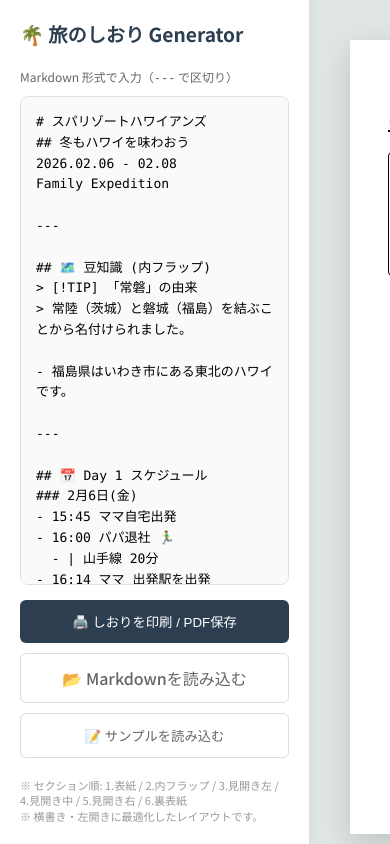
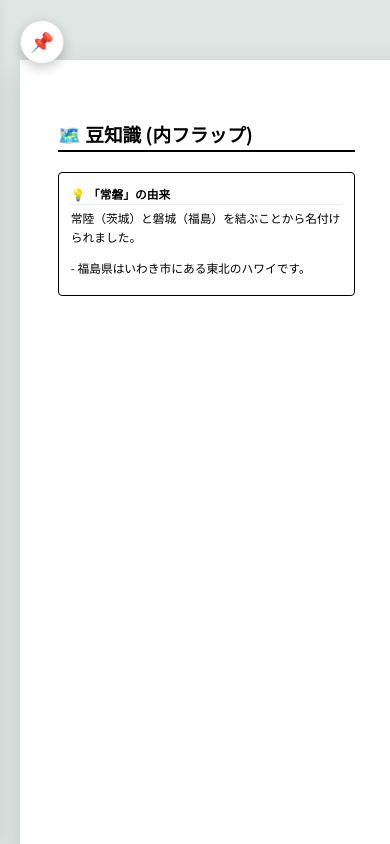
Before and after one commit to naosim/travel-shiori, a plain HTML site: page docs/generator.html in a window 390 px wide. Drawn offline with Linux system fonts and the light colour scheme.

Commit message:
スマートフォン対応

```diff
--- a/docs/generator.html
+++ b/docs/generator.html
@@ -50,7 +50,9 @@
       flex-direction: column;
       padding: 20px;
       box-shadow: 2px 0 10px rgba(0, 0, 0, 0.05);
-      z-index: 100;
+      z-index: 200;
+      transition: margin-left 0.3s cubic-bezier(0.4, 0, 0.2, 1);
+      flex-shrink: 0;
     }
 
     .preview-pane {
@@ -62,6 +64,65 @@
       flex-direction: column;
       background: #e0e6e4;
       scroll-behavior: smooth;
+      position: relative;
+    }
+
+    #toggle-sidebar {
+      position: fixed;
+      left: 20px;
+      /* サイドバーのパディング(20px)に合わせる */
+      top: 20px;
+      /* サイドバーのパディング(20px)に合わせる */
+      z-index: 1000;
+      width: 44px;
+      height: 44px;
+      border-radius: 50%;
+      background: var(--accent-color);
+      color: white;
+      border: none;
+      box-shadow: 0 4px 12px rgba(0, 0, 0, 0.2);
+      cursor: pointer;
+      display: flex;
+      align-items: center;
+      justify-content: center;
+      font-size: 1.2rem;
+      transition: all 0.3s;
+    }
+
+    #toggle-sidebar:hover {
+      transform: scale(1.1);
+    }
+
+    .ui-container.sidebar-collapsed .editor-pane {
+      margin-left: -400px;
+    }
+
+    .ui-container.sidebar-collapsed #toggle-sidebar {
+      left: 20px;
+      background: #fff;
+      color: var(--accent-color);
+      border: 1px solid #ddd;
+    }
+
+    @media (max-width: 768px) {
+      .editor-pane {
+        width: 100%;
+        position: fixed;
+        left: 0;
+        top: 0;
+        bottom: 0;
+        transition: transform 0.3s cubic-bezier(0.4, 0, 0.2, 1);
+      }
+
+      .ui-container.sidebar-collapsed .editor-pane {
+        margin-left: 0;
+        transform: translateX(-100%);
+      }
+
+      .preview-pane {
+        padding: 20px;
+        padding-top: 60px;
+      }
     }
 
     h1.ui-title {
@@ -71,6 +132,14 @@
       align-items: center;
       gap: 10px;
       color: var(--accent-color);
+      /* ボタンと重ならないよう、開いている時は左にスペースを空ける */
+      padding-left: 45px;
+      height: 44px;
+      /* ボタンの高さに合わせる */
+    }
+
+    .ui-container.sidebar-collapsed h1.ui-title {
+      padding-left: 0;
     }
 
     textarea#markdown-input {
@@ -470,6 +539,7 @@
 
     <!-- Live Preview Area -->
     <main class="preview-pane" id="preview-area">
+      <button id="toggle-sidebar" onclick="toggleSidebar()" title="サイドバーの表示・非表示">📌</button>
       <!-- Page 1: Outer (6, 5, 1) -->
       <div class="shiori-page" id="page-outer">
         <div class="column" id="panel-6"></div> <!-- Inner Flap -->
@@ -532,6 +602,15 @@
       if (config.subtitleSize) root.style.setProperty('--subtitle-size', config.subtitleSize);
       if (config.spacing) root.style.setProperty('--row-spacing', config.spacing);
       if (config.titleColor) root.style.setProperty('--title-color', config.titleColor);
+    }
+
+    function toggleSidebar() {
+      document.querySelector('.ui-container').classList.toggle('sidebar-collapsed');
+    }
+
+    // モバイルの場合はデフォルトで閉じる
+    if (window.innerWidth <= 768) {
+      document.querySelector('.ui-container').classList.add('sidebar-collapsed');
     }
 
     function renderMarkdown(text, isCover = false) {
```
